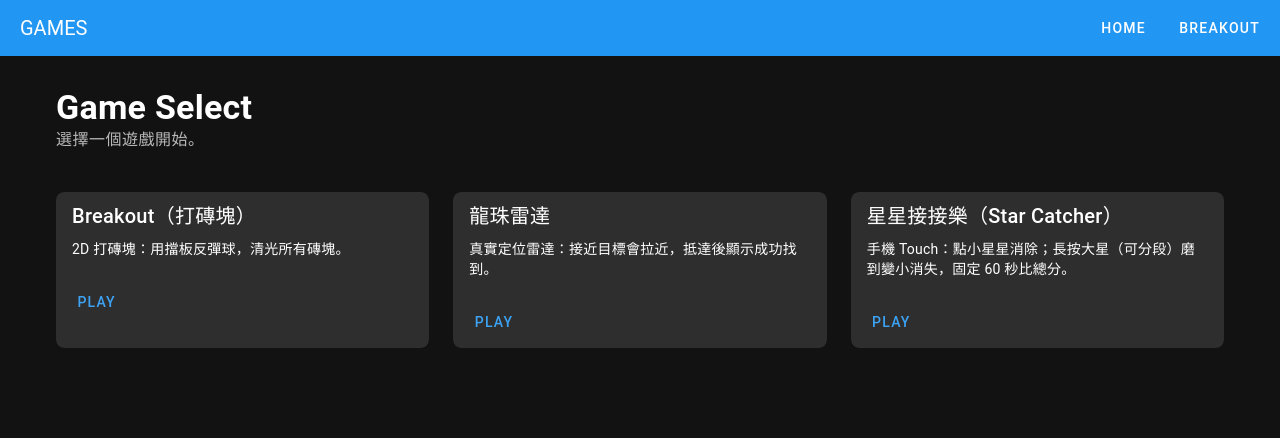
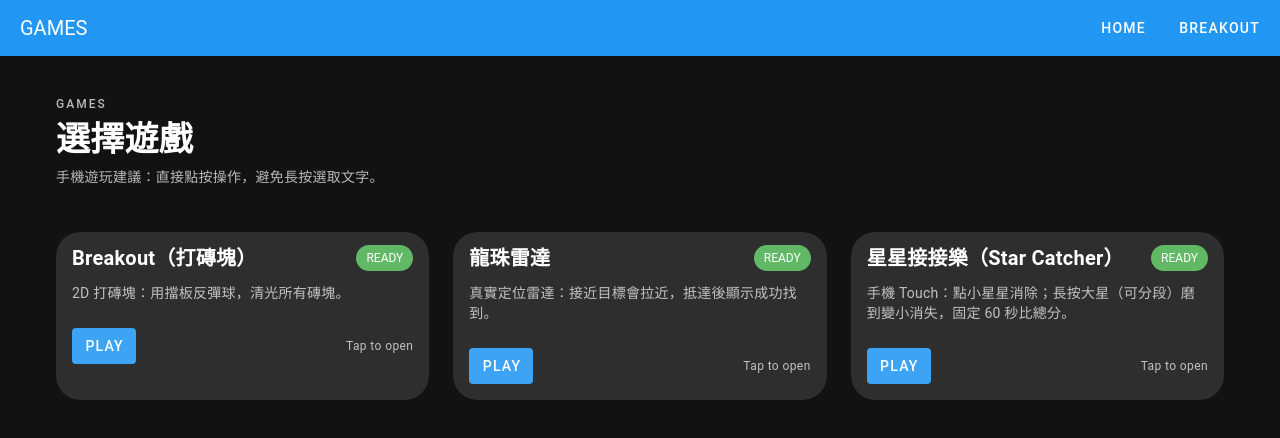
Before and after one commit to ggj0101/games, a Vue app: page /#/ in a window 1280 px wide. Shown: the top 438 px of the page. Built offline with nearby package versions, Linux system fonts and the light colour scheme.

Commit message:
ui: redesign home and disable text selection for better game UX

```diff
--- a/src/style.css
+++ b/src/style.css
@@ -4,6 +4,28 @@ body {
   margin: 0;
 }
 
+/*
+  Game UX: disable accidental text selection / long-press callout on mobile.
+  If you need selectable text in a specific area, override with:
+  user-select: text;
+*/
+body {
+  user-select: none;
+  -webkit-user-select: none;
+  -webkit-touch-callout: none;
+}
+
+a,
+input,
+textarea {
+  user-select: text;
+  -webkit-user-select: text;
+}
+
+* {
+  -webkit-tap-highlight-color: transparent;
+}
+
 #app {
   height: 100%;
 }
--- a/src/views/HomeView.vue
+++ b/src/views/HomeView.vue
@@ -42,32 +42,79 @@ function go(to: string) {
 </script>
 
 <template>
-  <v-container class="py-8">
-    <v-row align="center" class="mb-4">
+  <v-container class="home py-8">
+    <v-row class="mb-5" align="center" justify="space-between">
       <v-col cols="12" md="8">
-        <h1 class="text-h4 font-weight-bold">Game Select</h1>
-        <p class="text-body-1 text-medium-emphasis">
-          選擇一個遊戲開始。
-        </p>
+        <div class="text-overline text-medium-emphasis">GAMES</div>
+        <h1 class="text-h4 font-weight-bold mb-2">選擇遊戲</h1>
+        <div class="text-body-2 text-medium-emphasis">
+          手機遊玩建議：直接點按操作，避免長按選取文字。
+        </div>
       </v-col>
     </v-row>
 
     <v-row>
       <v-col v-for="g in games" :key="g.key" cols="12" sm="6" md="4">
-        <v-card rounded="lg" variant="tonal" class="h-100">
-          <v-card-title class="text-h6">{{ g.title }}</v-card-title>
-          <v-card-text class="text-body-2">{{ g.description }}</v-card-text>
-          <v-card-actions>
+        <v-card
+          class="game-tile h-100"
+          rounded="xl"
+          variant="tonal"
+          :disabled="g.status !== 'ready'"
+          @click="g.status === 'ready' && go(g.to)"
+        >
+          <v-card-item>
+            <div class="d-flex align-center justify-space-between">
+              <div class="text-h6 font-weight-bold">
+                {{ g.title }}
+              </div>
+              <v-chip
+                size="small"
+                variant="flat"
+                :color="g.status === 'ready' ? 'green' : 'grey'"
+              >
+                {{ g.status === 'ready' ? 'READY' : 'SOON' }}
+              </v-chip>
+            </div>
+          </v-card-item>
+
+          <v-card-text class="text-body-2 text-medium-emphasis">
+            {{ g.description }}
+          </v-card-text>
+
+          <v-card-actions class="px-4 pb-4">
             <v-btn
               color="primary"
+              variant="flat"
               :disabled="g.status !== 'ready'"
-              @click="go(g.to)"
+              @click.stop="go(g.to)"
             >
               Play
             </v-btn>
+            <v-spacer />
+            <div class="text-caption text-medium-emphasis">Tap to open</div>
           </v-card-actions>
         </v-card>
       </v-col>
     </v-row>
   </v-container>
 </template>
+
+<style scoped>
+.home {
+  user-select: none;
+  -webkit-user-select: none;
+}
+
+.game-tile {
+  cursor: pointer;
+  transition: transform 120ms ease, box-shadow 120ms ease;
+}
+
+.game-tile:hover {
+  transform: translateY(-2px);
+}
+
+.game-tile:active {
+  transform: translateY(0px) scale(0.99);
+}
+</style>
```
